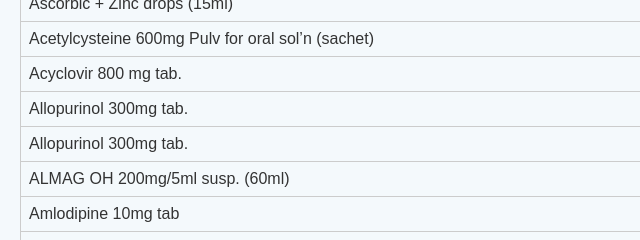
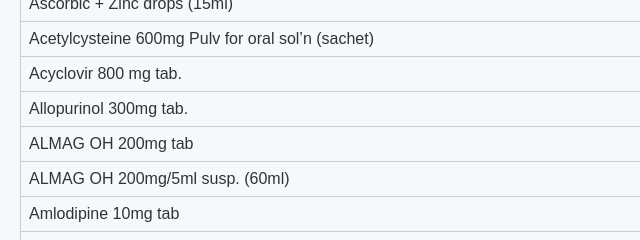
Before and after one commit to RHUsalay2025/rhu-salay-price-list, a plain HTML site: page index.html in a window 1280 px wide. Shown: the part 1140-1380 px from the top of the page, 0-640 px from the left. Drawn offline with Linux system fonts and the light colour scheme.

Commit message:
index.html

```diff
--- a/index.html
+++ b/index.html
@@ -55,7 +55,7 @@
 		<tr><td>Acetylcysteine 600mg Pulv for oral sol’n (sachet)</td><td>17.10</td></tr>
 		<tr><td>Acyclovir 800 mg tab.</td><td>38.38</td></tr>
 		<tr><td>Allopurinol 300mg tab.</td><td>2.85</td></tr>
-		<tr><td>Allopurinol 300mg tab.</td><td>1.50</td></tr>
+		<tr><td>ALMAG OH 200mg tab</td><td>1.50</td></tr>
 		<tr><td>ALMAG OH 200mg/5ml susp. (60ml)</td><td>22.50</td></tr>
 		<tr><td>Amlodipine 10mg tab</td><td>0.68</td></tr>
 		<tr><td>Amoxicillin 100mg/ml drops (10ml)</td><td>18.85</td></tr>
```
